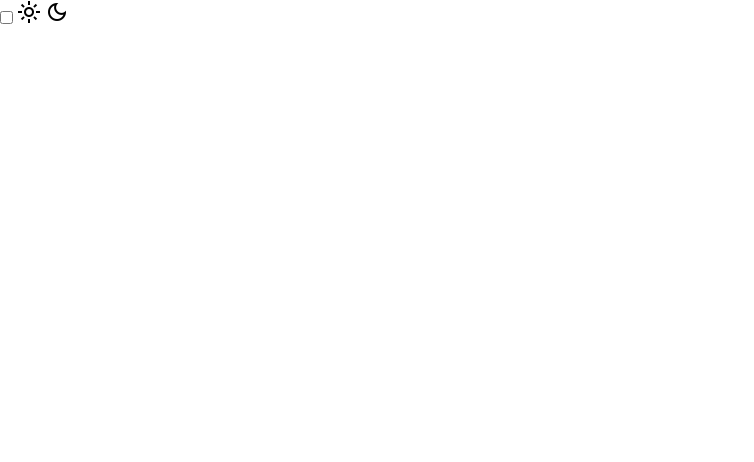
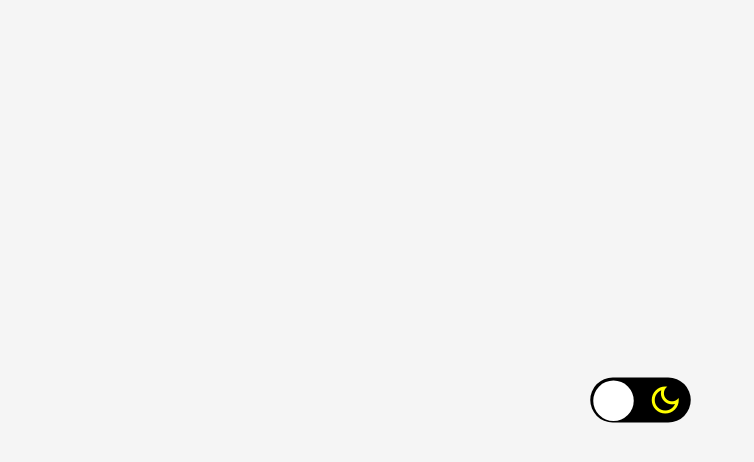
Before and after one commit to fantasma1234/Dark-Mode, a plain HTML site: page index.html in a window 1280 px wide. Shown: the whole page, without its empty margins (0-754 px from the left). Drawn offline with nearby package versions, Linux system fonts and the light colour scheme.

Commit message:
colocando o css e o javascript

```diff
--- a/estilo/style.css
+++ b/estilo/style.css
@@ -5,3 +5,61 @@
     padding: 0px;
     box-sizing: border-box;
 }
+
+body {
+    background-color: whitesmoke;
+    display: flex;
+    align-items: center;
+    justify-content: center;
+    height: 100vh;
+    width: 100vw;
+    margin: 0px;
+    transition: background 0.2s linear;
+}
+
+body.dark {
+    background-color: #232c35;
+}
+
+.checkbox {
+    opacity: 0;
+    position: absolute;
+}
+
+.label {
+    background-color: black;
+    border-radius: 50px;
+    cursor: pointer;
+    display: flex;
+    align-items: center;
+    justify-content: space-between;
+    padding: 5px;
+    position: relative;
+    height: 30px;
+    width: 67px;
+    transform: scale(1.5);
+}
+
+.circulo {
+    background-color: white;
+    border-radius: 50%;
+    position: absolute;
+    top: 1.5px;
+    left: 2px;
+    height: 27px;
+    width: 27px;
+    transform: translateX(0px);
+    transition: transform 0.3s linear;
+}
+
+.checkbox:checked + .label .circulo {
+    transform: translateX(36px);
+}
+
+.light {
+    color: orange;
+}
+
+.dark {
+    color: yellow;
+}
--- a/index.html
+++ b/index.html
@@ -13,10 +13,10 @@
         <input type="checkbox" class="checkbox" name="verificador" id="iverificador">
 
         <label for="iverificador" class="label">
-            <span class="material-symbols-outlined">
+            <span class="material-symbols-outlined light">
                 light_mode
             </span>
-            <span class="material-symbols-outlined">
+            <span class="material-symbols-outlined dark">
                 dark_mode
             </span>
             <div class="circulo"></div>
--- a/js/script.js
+++ b/js/script.js
@@ -0,0 +1,5 @@
+const chk = document.querySelector('#iverificador')
+
+chk.addEventListener('change', () => {
+    document.body.classList.toggle('dark')
+})
```
